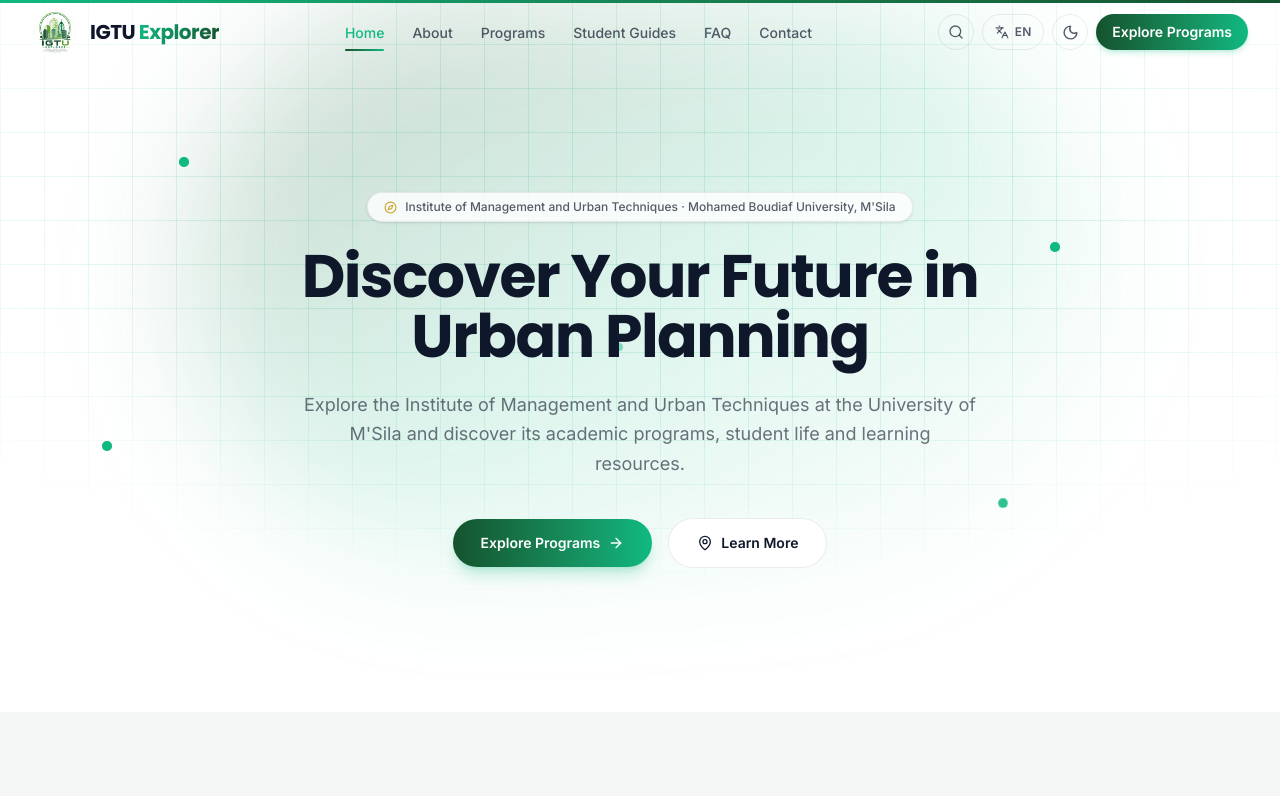
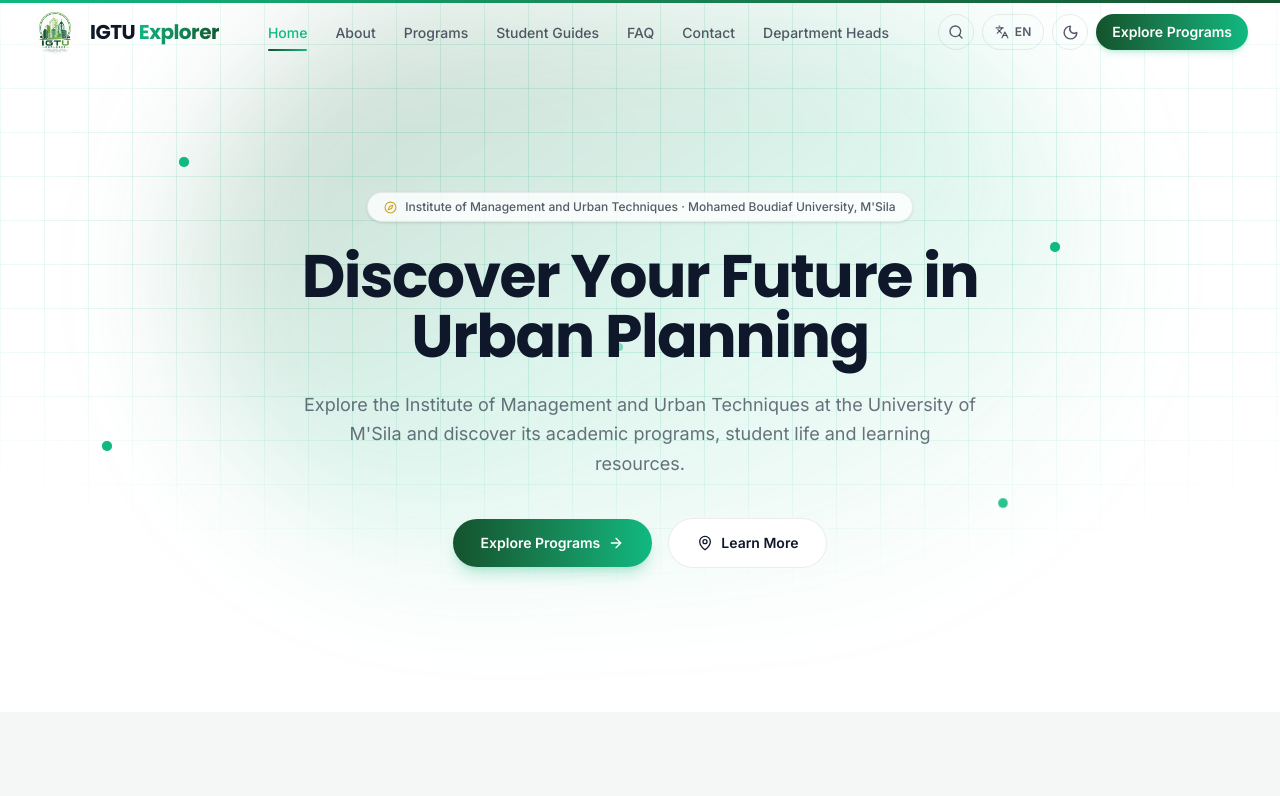
Before and after one commit to noursidra15-glitch/igtu-explorer-, a Next.js app: page / in a window 1280 px wide. Shown: the top 796 px of the page. Built offline with nearby package versions, Linux system fonts and the light colour scheme.

Commit message:
Add department heads to navbar

```diff
--- a/src/components/layout/Navbar.tsx
+++ b/src/components/layout/Navbar.tsx
@@ -88,7 +88,8 @@ export function Navbar() {
         <div className="hidden items-center gap-1 lg:flex">
         {[
            ...siteData.nav,
-           ].map((item) => {
+              { href: "/department-heads", label: "Department Heads" },
+            ].map((item) => {
             const isPrograms = item.href === "/specialties";
             const isActive = pathname === item.href;
             const label = t.nav[navKeyByHref[item.href] ?? "home"];
```
